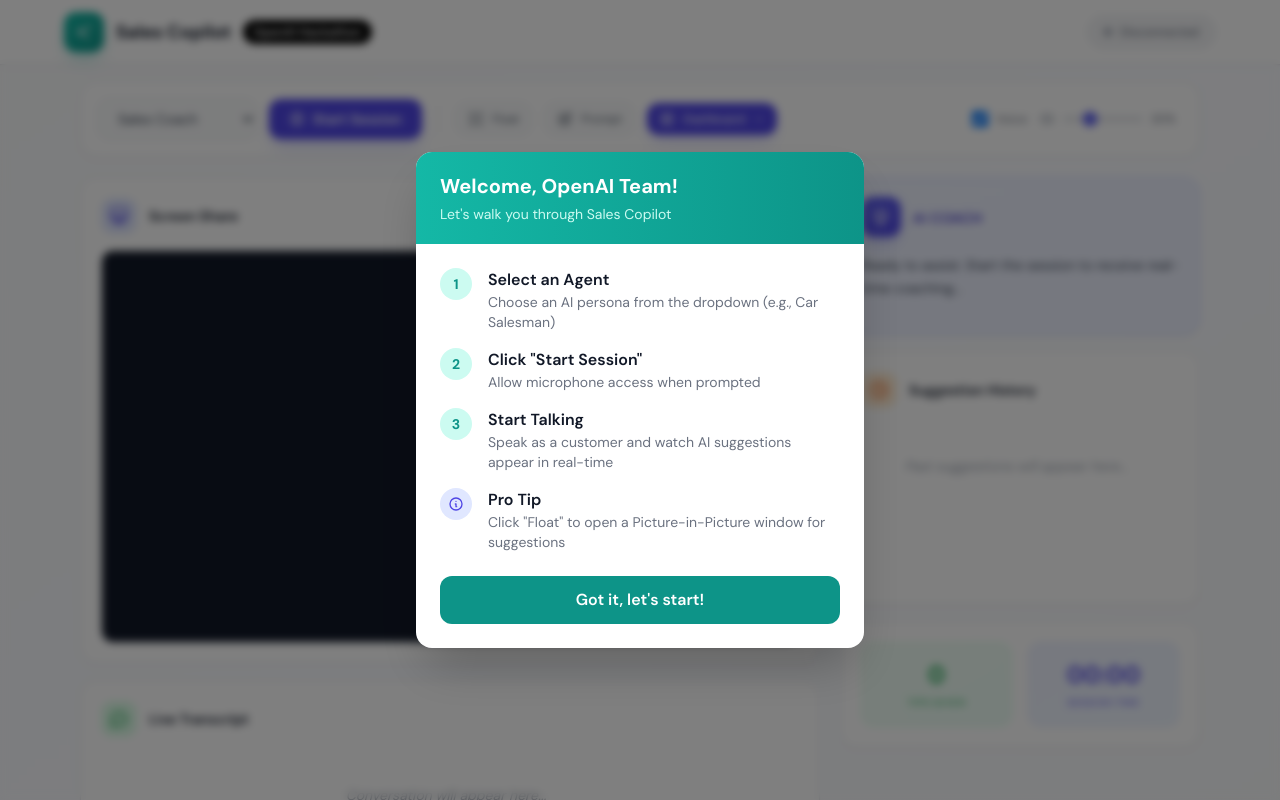
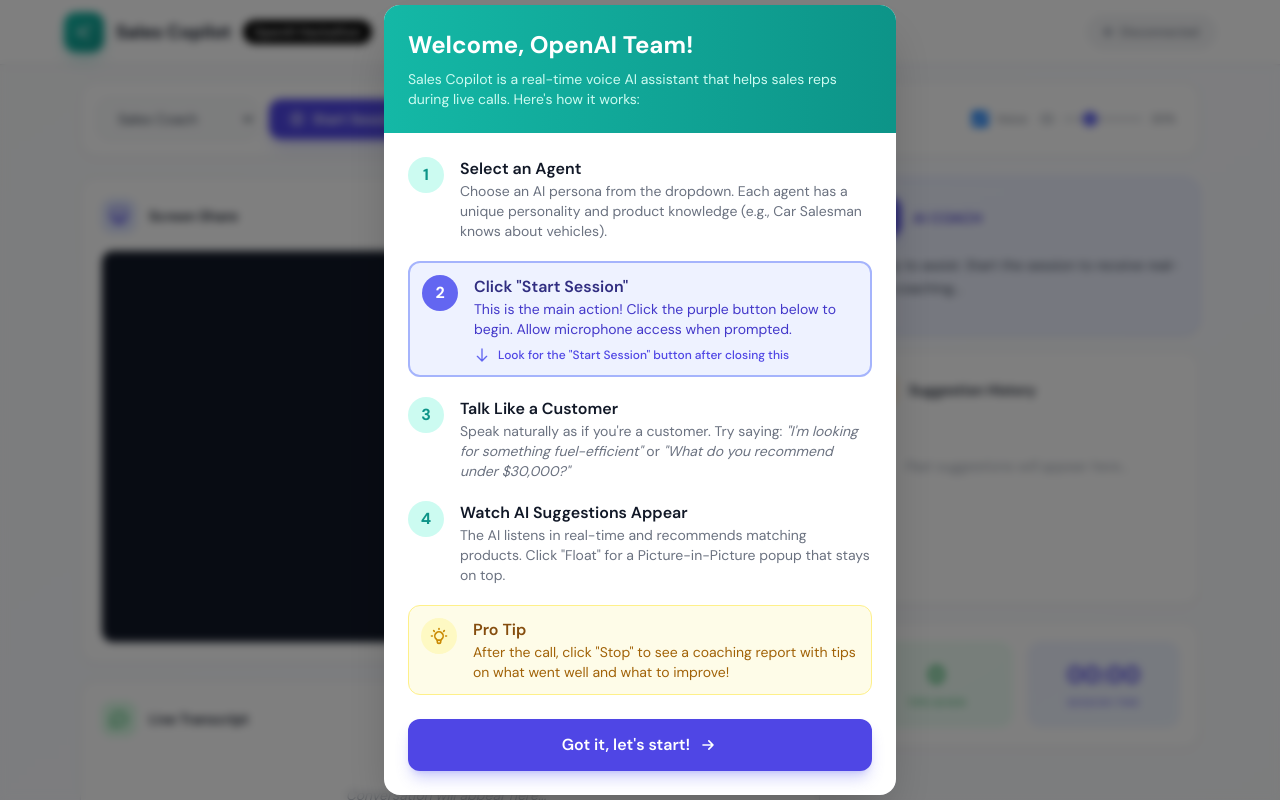
Before and after one commit to shobhansuri/openai-hackathon-sales-copilot, a FastAPI app: page / in a window 1280 px wide. Run offline with FastAPI, Linux system fonts and the light colour scheme; data comes from the database, SQL or seed files in the repository; some libraries are stand-ins or nearby versions.

Commit message:
Add detailed onboarding modal for OpenAI team with button highlight

```diff
--- a/templates/index.html
+++ b/templates/index.html
@@ -44,54 +44,72 @@
 
     <!-- Onboarding Modal -->
     <div id="onboardingModal" class="fixed inset-0 bg-black/50 backdrop-blur-sm z-50 flex items-center justify-center p-4">
-        <div class="bg-white rounded-2xl shadow-2xl max-w-md w-full overflow-hidden slide-in">
-            <div class="bg-gradient-to-r from-teal-500 to-teal-600 px-6 py-5">
-                <h2 class="text-xl font-bold text-white">Welcome, OpenAI Team!</h2>
-                <p class="text-teal-100 text-sm mt-1">Let's walk you through Sales Copilot</p>
+        <div class="bg-white rounded-2xl shadow-2xl max-w-lg w-full overflow-hidden slide-in">
+            <div class="bg-gradient-to-r from-teal-500 to-teal-600 px-6 py-6">
+                <h2 class="text-2xl font-bold text-white">Welcome, OpenAI Team!</h2>
+                <p class="text-teal-100 text-sm mt-2">Sales Copilot is a real-time voice AI assistant that helps sales reps during live calls. Here's how it works:</p>
             </div>
-            <div class="p-6 space-y-4">
+            <div class="p-6 space-y-5">
                 <div class="flex items-start gap-4">
-                    <div class="w-8 h-8 rounded-full bg-teal-100 flex items-center justify-center flex-shrink-0">
-                        <span class="text-teal-600 font-bold text-sm">1</span>
+                    <div class="w-9 h-9 rounded-full bg-teal-100 flex items-center justify-center flex-shrink-0">
+                        <span class="text-teal-600 font-bold">1</span>
                     </div>
                     <div>
                         <h3 class="font-semibold text-gray-900">Select an Agent</h3>
-                        <p class="text-sm text-gray-500">Choose an AI persona from the dropdown (e.g., Car Salesman)</p>
+                        <p class="text-sm text-gray-500">Choose an AI persona from the dropdown. Each agent has a unique personality and product knowledge (e.g., Car Salesman knows about vehicles).</p>
+                    </div>
+                </div>
+                <div class="flex items-start gap-4 p-3 bg-indigo-50 rounded-xl border-2 border-indigo-300">
+                    <div class="w-9 h-9 rounded-full bg-indigo-500 flex items-center justify-center flex-shrink-0">
+                        <span class="text-white font-bold">2</span>
+                    </div>
+                    <div>
+                        <h3 class="font-semibold text-indigo-900">Click "Start Session"</h3>
+                        <p class="text-sm text-indigo-700">This is the main action! Click the purple button below to begin. Allow microphone access when prompted.</p>
+                        <div class="mt-2 flex items-center gap-2">
+                            <svg class="w-4 h-4 text-indigo-500" fill="none" stroke="currentColor" viewBox="0 0 24 24">
+                                <path stroke-linecap="round" stroke-linejoin="round" stroke-width="2" d="M19 14l-7 7m0 0l-7-7m7 7V3"></path>
+                            </svg>
+                            <span class="text-xs font-medium text-indigo-600">Look for the "Start Session" button after closing this</span>
+                        </div>
                     </div>
                 </div>
                 <div class="flex items-start gap-4">
-                    <div class="w-8 h-8 rounded-full bg-teal-100 flex items-center justify-center flex-shrink-0">
-                        <span class="text-teal-600 font-bold text-sm">2</span>
+                    <div class="w-9 h-9 rounded-full bg-teal-100 flex items-center justify-center flex-shrink-0">
+                        <span class="text-teal-600 font-bold">3</span>
                     </div>
                     <div>
-                        <h3 class="font-semibold text-gray-900">Click "Start Session"</h3>
-                        <p class="text-sm text-gray-500">Allow microphone access when prompted</p>
+                        <h3 class="font-semibold text-gray-900">Talk Like a Customer</h3>
+                        <p class="text-sm text-gray-500">Speak naturally as if you're a customer. Try saying: <em>"I'm looking for something fuel-efficient"</em> or <em>"What do you recommend under $30,000?"</em></p>
                     </div>
                 </div>
                 <div class="flex items-start gap-4">
-                    <div class="w-8 h-8 rounded-full bg-teal-100 flex items-center justify-center flex-shrink-0">
-                        <span class="text-teal-600 font-bold text-sm">3</span>
+                    <div class="w-9 h-9 rounded-full bg-teal-100 flex items-center justify-center flex-shrink-0">
+                        <span class="text-teal-600 font-bold">4</span>
                     </div>
                     <div>
-                        <h3 class="font-semibold text-gray-900">Start Talking</h3>
-                        <p class="text-sm text-gray-500">Speak as a customer and watch AI suggestions appear in real-time</p>
+                        <h3 class="font-semibold text-gray-900">Watch AI Suggestions Appear</h3>
+                        <p class="text-sm text-gray-500">The AI listens in real-time and recommends matching products. Click "Float" for a Picture-in-Picture popup that stays on top.</p>
                     </div>
                 </div>
-                <div class="flex items-start gap-4">
-                    <div class="w-8 h-8 rounded-full bg-indigo-100 flex items-center justify-center flex-shrink-0">
-                        <svg class="w-4 h-4 text-indigo-600" fill="none" stroke="currentColor" viewBox="0 0 24 24">
-                            <path stroke-linecap="round" stroke-linejoin="round" stroke-width="2" d="M13 16h-1v-4h-1m1-4h.01M21 12a9 9 0 11-18 0 9 9 0 0118 0z"></path>
+                <div class="flex items-start gap-4 p-3 bg-yellow-50 rounded-xl border border-yellow-200">
+                    <div class="w-9 h-9 rounded-full bg-yellow-100 flex items-center justify-center flex-shrink-0">
+                        <svg class="w-5 h-5 text-yellow-600" fill="none" stroke="currentColor" viewBox="0 0 24 24">
+                            <path stroke-linecap="round" stroke-linejoin="round" stroke-width="2" d="M9.663 17h4.673M12 3v1m6.364 1.636l-.707.707M21 12h-1M4 12H3m3.343-5.657l-.707-.707m2.828 9.9a5 5 0 117.072 0l-.548.547A3.374 3.374 0 0014 18.469V19a2 2 0 11-4 0v-.531c0-.895-.356-1.754-.988-2.386l-.548-.547z"></path>
                         </svg>
                     </div>
                     <div>
-                        <h3 class="font-semibold text-gray-900">Pro Tip</h3>
-                        <p class="text-sm text-gray-500">Click "Float" to open a Picture-in-Picture window for suggestions</p>
+                        <h3 class="font-semibold text-yellow-800">Pro Tip</h3>
+                        <p class="text-sm text-yellow-700">After the call, click "Stop" to see a coaching report with tips on what went well and what to improve!</p>
                     </div>
                 </div>
             </div>
             <div class="px-6 pb-6">
-                <button onclick="closeOnboarding()" class="w-full py-3 bg-teal-600 hover:bg-teal-500 text-white font-semibold rounded-xl transition-all">
-                    Got it, let's start!
+                <button onclick="closeOnboardingAndHighlight()" class="w-full py-3.5 bg-indigo-600 hover:bg-indigo-500 text-white font-semibold rounded-xl transition-all shadow-lg shadow-indigo-500/30 flex items-center justify-center gap-2">
+                    <span>Got it, let's start!</span>
+                    <svg class="w-5 h-5" fill="none" stroke="currentColor" viewBox="0 0 24 24">
+                        <path stroke-linecap="round" stroke-linejoin="round" stroke-width="2" d="M13 7l5 5m0 0l-5 5m5-5H6"></path>
+                    </svg>
                 </button>
             </div>
         </div>
@@ -111,6 +129,12 @@
                     <span class="px-2.5 py-1 bg-black text-white text-xs font-semibold rounded-full">OpenAI Hackathon</span>
                 </div>
             </div>
+            <button onclick="showOnboarding()" class="px-3 py-1.5 bg-teal-50 hover:bg-teal-100 border border-teal-200 rounded-lg transition-colors flex items-center gap-2" title="How to use">
+                <svg class="w-4 h-4 text-teal-600" fill="none" stroke="currentColor" viewBox="0 0 24 24">
+                    <path stroke-linecap="round" stroke-linejoin="round" stroke-width="2" d="M14.828 14.828a4 4 0 01-5.656 0M9 10h.01M15 10h.01M21 12a9 9 0 11-18 0 9 9 0 0118 0z"></path>
+                </svg>
+                <span class="text-xs font-medium text-teal-700">Welcome OpenAI Team</span>
+            </button>
             <div id="status" class="flex items-center gap-2 px-4 py-2 rounded-full bg-gray-100 border border-gray-200">
                 <span class="w-2 h-2 rounded-full bg-gray-400"></span>
                 <span class="text-xs font-medium text-gray-500">Disconnected</span>
@@ -518,6 +542,23 @@ Stay silent unless you have something truly valuable to add.`;
         localStorage.setItem('onboardingSeen', 'true');
     }
 
+    function closeOnboardingAndHighlight() {
+        closeOnboarding();
+        // Highlight the Start Session button
+        const startBtn = document.getElementById('startBtn');
+        startBtn.classList.add('ring-4', 'ring-indigo-300', 'ring-offset-2');
+        startBtn.style.animation = 'pulse 1.5s ease-in-out 3';
+        // Remove highlight after 5 seconds
+        setTimeout(() => {
+            startBtn.classList.remove('ring-4', 'ring-indigo-300', 'ring-offset-2');
+            startBtn.style.animation = '';
+        }, 5000);
+    }
+
+    function showOnboarding() {
+        document.getElementById('onboardingModal').style.display = 'flex';
+    }
+
     // Show onboarding only if not seen before
     if (localStorage.getItem('onboardingSeen')) {
         document.getElementById('onboardingModal').style.display = 'none';
```
